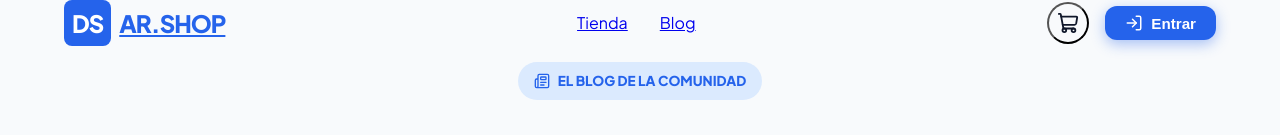
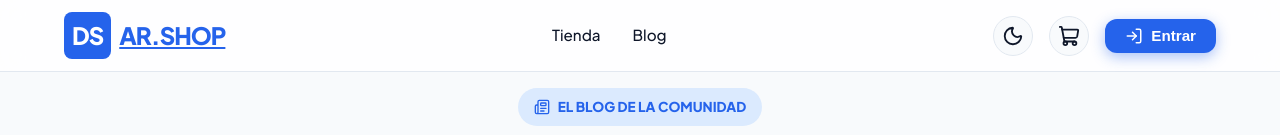
Before and after one commit to campa79/Blog, a Next.js app: page /blog in a window 1280 px wide. Shown: the top 135 px of the page. Built offline with nearby package versions, Linux system fonts and the light colour scheme; no server answers; the database is empty.

Commit message:
feat: implement dark mode with persistent toggle

```diff
--- a/src/app/globals.css
+++ b/src/app/globals.css
@@ -25,6 +25,33 @@
   --rounded-md: 0.75rem;
   --rounded-lg: 1rem;
   --rounded-xl: 1.5rem;
+
+  /* Component specific */
+  --navbar-bg: rgba(255, 255, 255, 0.8);
+  --card-bg: #ffffff;
+  --glass-bg: rgba(255, 255, 255, 0.8);
+  --glass-border: rgba(255, 255, 255, 0.3);
+}
+
+[data-theme='dark'] {
+  --bg: #0f172a; /* Casi negro (Slate 900) */
+  --bg-subtle: #1e293b; /* Slate 800 */
+  --text-main: #f8fafc; /* Slate 50 */
+  --text-muted: #94a3b8; /* Slate 400 */
+  --primary: #3b82f6; /* Blue 500 (un poco más brillante para dark mode) */
+  --primary-dark: #2563eb;
+  --primary-light: rgba(59, 130, 246, 0.2);
+  --border: #334155; /* Slate 700 */
+  --shadow-sm: 0 1px 2px 0 rgb(0 0 0 / 0.5);
+  --shadow-md: 0 4px 6px -1px rgb(0 0 0 / 0.5), 0 2px 4px -2px rgb(0 0 0 / 0.5);
+  --shadow-lg: 0 10px 15px -3px rgb(0 0 0 / 0.5), 0 4px 6px -4px rgb(0 0 0 / 0.5);
+  --shadow-premium: 0 20px 25px -5px rgba(0, 0, 0, 0.3);
+
+  /* Component specific */
+  --navbar-bg: rgba(15, 23, 42, 0.8);
+  --card-bg: #1e293b;
+  --glass-bg: rgba(30, 41, 59, 0.7);
+  --glass-border: rgba(255, 255, 255, 0.1);
 }
 
 * {
@@ -54,6 +81,30 @@ body {
   padding: 0 1.5rem;
 }
 
+.navbar {
+  height: 72px;
+  background: var(--navbar-bg);
+  backdrop-filter: blur(12px);
+  -webkit-backdrop-filter: blur(12px);
+  border-bottom: 1px solid var(--border);
+  position: sticky;
+  top: 0;
+  z-index: 1000;
+  transition: all 0.3s ease;
+}
+
+.nav-link {
+  color: var(--text-main);
+  text-decoration: none;
+  font-weight: 500;
+  font-size: 0.95rem;
+  transition: color 0.2s ease;
+}
+
+.nav-link:hover {
+  color: var(--primary);
+}
+
 /* Typography */
 h1, h2, h3, h4 {
   font-family: var(--font-heading);
@@ -68,7 +119,7 @@ h3 { font-size: 1.25rem; }
 
 /* Components */
 .card-premium {
-  background: white;
+  background: var(--card-bg);
   border: 1px solid var(--border);
   border-radius: var(--rounded-lg);
   padding: 1.5rem;
@@ -116,7 +167,7 @@ h3 { font-size: 1.25rem; }
 }
 
 .btn-outline:hover {
-  background: white;
+  background: var(--card-bg);
   border-color: var(--text-main);
 }
 
@@ -163,15 +214,15 @@ h3 { font-size: 1.25rem; }
   font-weight: 700;
   padding: 0.25rem 0.5rem;
   border-radius: 9999px;
-  border: 2px solid white;
+  border: 2px solid var(--bg);
 }
 
 /* Glassmorphism Classes */
 .glass {
-  background: rgba(255, 255, 255, 0.8);
+  background: var(--glass-bg);
   backdrop-filter: blur(12px);
   -webkit-backdrop-filter: blur(12px);
-  border: 1px solid rgba(255, 255, 255, 0.3);
+  border: 1px solid var(--glass-border);
 }
 
 /* Hide on Mobile/Desktop */
@@ -313,7 +364,7 @@ h3 { font-size: 1.25rem; }
 }
 
 .table-row-hover:hover {
-  background-color: white !important;
+  background-color: var(--card-bg) !important;
   transform: scale(1.01);
   box-shadow: var(--shadow-sm);
   z-index: 5;
--- a/src/app/layout.js
+++ b/src/app/layout.js
@@ -13,6 +13,7 @@ const geistMono = Geist_Mono({
 
 import { AuthProvider } from "@/context/AuthContext";
 import { CartProvider } from "@/context/CartContext";
+import { ThemeProvider } from "@/context/ThemeContext";
 import Navbar from "@/components/Navbar";
 
 export const metadata = {
@@ -24,6 +25,7 @@ export default function RootLayout({ children }) {
   return (
     <html lang="es">
       <body>
+        <ThemeProvider>
           <AuthProvider>
             <CartProvider>
               <Navbar />
@@ -32,6 +34,7 @@ export default function RootLayout({ children }) {
               </main>
             </CartProvider>
           </AuthProvider>
+        </ThemeProvider>
       </body>
     </html>
   );
--- a/src/app/page.js
+++ b/src/app/page.js
@@ -98,7 +98,7 @@ function ProductCard({ product, onAdd }) {
       {/* Navegar al detalle pulsando la foto */}
       <div
         onClick={goToDetail}
-        style={{ width: '100%', height: '260px', background: '#f8fafc', overflow: 'hidden', position: 'relative', cursor: 'zoom-in' }}
+        style={{ width: '100%', height: '260px', background: 'var(--bg-subtle)', overflow: 'hidden', position: 'relative', cursor: 'zoom-in' }}
       >
         <img
             src={images[currentImg]}
@@ -119,7 +119,7 @@ function ProductCard({ product, onAdd }) {
             </div>
         )}
 
-        <div style={{ position: 'absolute', bottom: '0.75rem', right: '0.75rem', background: 'white', padding: '4px', borderRadius: '50%', boxShadow: 'var(--shadow-sm)', color: 'var(--primary)', display: 'flex' }}>
+        <div style={{ position: 'absolute', bottom: '0.75rem', right: '0.75rem', background: 'var(--card-bg)', padding: '4px', borderRadius: '50%', boxShadow: 'var(--shadow-sm)', color: 'var(--primary)', display: 'flex' }}>
             <Maximize2 size={14} />
         </div>
       </div>
@@ -164,7 +164,7 @@ function ProductCard({ product, onAdd }) {
 
 const arrowStyle = {
     position: 'absolute', top: '50%', transform: 'translateY(-50%)', left: '0.5rem',
-    background: 'rgba(255,255,255,0.7)', border: 'none', borderRadius: '50%',
+    background: 'var(--glass-bg)', border: '1px solid var(--glass-border)', borderRadius: '50%',
     width: '32px', height: '32px', display: 'flex', alignItems: 'center', justifyContent: 'center',
     cursor: 'pointer', zIndex: 10, backdropFilter: 'blur(2px)'
 };
--- a/src/components/Navbar.jsx
+++ b/src/components/Navbar.jsx
@@ -3,13 +3,15 @@
 import Link from "next/link";
 import { useAuth } from "@/context/AuthContext";
 import { useCart } from "@/context/CartContext";
-import { LogIn, LogOut, Menu, X, ShoppingCart, User, LayoutDashboard, Newspaper, ShoppingBag } from "lucide-react";
+import { useTheme } from "@/context/ThemeContext";
+import { LogIn, LogOut, Menu, X, ShoppingCart, User, LayoutDashboard, Newspaper, ShoppingBag, Sun, Moon } from "lucide-react";
 import { useState } from "react";
 import CartSidebar from "./CartSidebar";
 
 export default function Navbar() {
   const { user, login, logout } = useAuth();
   const { cartCount, setIsCartOpen } = useCart();
+  const { theme, toggleTheme } = useTheme();
   const [isOpen, setIsOpen] = useState(false);
 
   return (
@@ -36,10 +38,19 @@ export default function Navbar() {
 
           {/* Actions */}
           <div style={{ display: 'flex', gap: '1rem', alignItems: 'center' }}>
+            {/* Theme Toggle */}
+            <button
+                onClick={toggleTheme}
+                style={{ padding: '0.5rem', borderRadius: '50%', background: 'var(--bg-subtle)', color: 'var(--text-main)', display: 'flex', border: '1px solid var(--border)' }}
+                aria-label="Toggle Theme"
+            >
+                {theme === 'light' ? <Moon size={22} /> : <Sun size={22} />}
+            </button>
+
             {/* Cart Button */}
             <button
                 onClick={() => setIsCartOpen(true)}
-                style={{ position: 'relative', padding: '0.5rem', borderRadius: '50%', background: 'var(--bg-subtle)', color: 'var(--text-main)', display: 'flex' }}
+                style={{ position: 'relative', padding: '0.5rem', borderRadius: '50%', background: 'var(--bg-subtle)', color: 'var(--text-main)', display: 'flex', border: '1px solid var(--border)' }}
             >
                 <ShoppingCart size={22} />
                 {cartCount > 0 && (
@@ -49,7 +60,7 @@ export default function Navbar() {
                         fontSize: '0.65rem', fontWeight: '800',
                         width: '18px', height: '18px',
                         display: 'flex', alignItems: 'center', justifyContent: 'center',
-                        borderRadius: '50%', border: '2px solid white'
+                        borderRadius: '50%', border: '2px solid var(--bg)'
                     }}>
                         {cartCount}
                     </span>
@@ -75,7 +86,7 @@ export default function Navbar() {
             )}
 
             {/* Mobile Toggle */}
-            <button className="show-on-mobile" onClick={() => setIsOpen(!isOpen)} style={{ color: 'var(--text-main)' }}>
+            <button className="show-on-mobile" onClick={() => setIsOpen(!isOpen)} style={{ color: 'var(--text-main)', background: 'transparent', border: 'none' }}>
               {isOpen ? <X size={28} /> : <Menu size={28} />}
             </button>
           </div>
@@ -84,8 +95,8 @@ export default function Navbar() {
         {/* Mobile Menu */}
         {isOpen && (
           <div className="mobile-menu animate-fade-in" style={{
-              position: 'absolute', top: 'var(--navbar-height)', left: 0, width: '100%',
-              background: 'white', borderBottom: '1px solid var(--border)', padding: '2rem 1rem',
+              position: 'absolute', top: '72px', left: 0, width: '100%',
+              background: 'var(--bg)', borderBottom: '1px solid var(--border)', padding: '2rem 1rem',
               display: 'flex', flexDirection: 'column', gap: '1.5rem', zIndex: 1000
           }}>
             <Link href="/" className="nav-link" onClick={() => setIsOpen(false)} style={{ fontSize: '1.25rem', display: 'flex', alignItems: 'center', gap: '1rem' }}>
@@ -105,13 +116,23 @@ export default function Navbar() {
               </>
             )}
             <hr style={{ border: 'none', borderTop: '1px solid var(--border)' }} />
+            <div style={{ display: 'flex', justifyContent: 'space-between', alignItems: 'center' }}>
+                <span style={{ fontWeight: '600', color: 'var(--text-main)' }}>Modo {theme === 'light' ? 'Oscuro' : 'Claro'}</span>
+                <button
+                    onClick={toggleTheme}
+                    style={{ padding: '0.5rem', borderRadius: '50%', background: 'var(--bg-subtle)', color: 'var(--text-main)', display: 'flex', border: '1px solid var(--border)' }}
+                >
+                    {theme === 'light' ? <Moon size={20} /> : <Sun size={20} />}
+                </button>
+            </div>
+            <hr style={{ border: 'none', borderTop: '1px solid var(--border)' }} />
             {user ? (
                 <div style={{ display: 'flex', justifyContent: 'space-between', alignItems: 'center' }}>
                     <div style={{ display: 'flex', gap: '0.75rem', alignItems: 'center' }}>
-                        <img src={user.photoURL} alt="Profile" style={{ width: 44, height: 44, borderRadius: '50%' }} />
-                        <span style={{ fontWeight: '700' }}>{user.displayName}</span>
+                        {user.photoURL && <img src={user.photoURL} alt="Profile" style={{ width: 44, height: 44, borderRadius: '50%' }} />}
+                        <span style={{ fontWeight: '700', color: 'var(--text-main)' }}>{user.displayName}</span>
                     </div>
-                    <button onClick={logout} style={{ color: 'var(--error)', fontWeight: '700' }}><LogOut size={20} /></button>
+                    <button onClick={logout} style={{ color: 'var(--error)', fontWeight: '700', background: 'transparent', border: 'none' }}><LogOut size={20} /></button>
                 </div>
             ) : (
                 <button onClick={() => { login(); setIsOpen(false); }} className="btn-primary" style={{ width: '100%', justifyContent: 'center' }}>
--- a/src/components/PostForm.jsx
+++ b/src/components/PostForm.jsx
@@ -111,7 +111,7 @@ export default function PostForm({ existingPost = null, onComplete = () => {} })
           value={content}
           onChange={(e) => setContent(e.target.value)}
           rows={3}
-          style={{ width: '100%', border: 'none', outline: 'none', resize: 'none', fontSize: '1.1rem', marginBottom: '1rem', fontFamily: 'inherit' }}
+          style={{ width: '100%', border: 'none', outline: 'none', resize: 'none', fontSize: '1.1rem', marginBottom: '1rem', fontFamily: 'inherit', background: 'transparent', color: 'var(--text-main)' }}
         />
 
         {previews.length > 0 && (
--- a/src/components/PostItem.jsx
+++ b/src/components/PostItem.jsx
@@ -152,7 +152,7 @@ export default function PostItem({ post }) {
         )}
       </div>
 
-      <div className="markdown-content" style={{ marginBottom: '1.25rem', fontSize: '1.05rem', lineHeight: '1.7', color: '#334155' }}>
+      <div className="markdown-content" style={{ marginBottom: '1.25rem', fontSize: '1.05rem', lineHeight: '1.7', color: 'var(--text-main)' }}>
         <ReactMarkdown>{post.content}</ReactMarkdown>
       </div>
 
--- /dev/null
+++ b/src/context/ThemeContext.jsx
@@ -0,0 +1,37 @@
+"use client";
+
+import { createContext, useContext, useEffect, useState } from 'react';
+
+const ThemeContext = createContext();
+
+export function ThemeProvider({ children }) {
+  const [theme, setTheme] = useState('light');
+
+  // Load theme from localStorage on mount
+  useEffect(() => {
+    const savedTheme = localStorage.getItem('theme') || 'light';
+    setTheme(savedTheme);
+    document.documentElement.setAttribute('data-theme', savedTheme);
+  }, []);
+
+  const toggleTheme = () => {
+    const newTheme = theme === 'light' ? 'dark' : 'light';
+    setTheme(newTheme);
+    document.documentElement.setAttribute('data-theme', newTheme);
+    localStorage.setItem('theme', newTheme);
+  };
+
+  return (
+    <ThemeContext.Provider value={{ theme, toggleTheme }}>
+      {children}
+    </ThemeContext.Provider>
+  );
+}
+
+export function useTheme() {
+  const context = useContext(ThemeContext);
+  if (context === undefined) {
+    throw new Error('useTheme must be used within a ThemeProvider');
+  }
+  return context;
+}
```
Also changed, not shown: src/app/blog/page.js (+5 -4 lines). Lines whose indentation alone changed are shown as unchanged.
